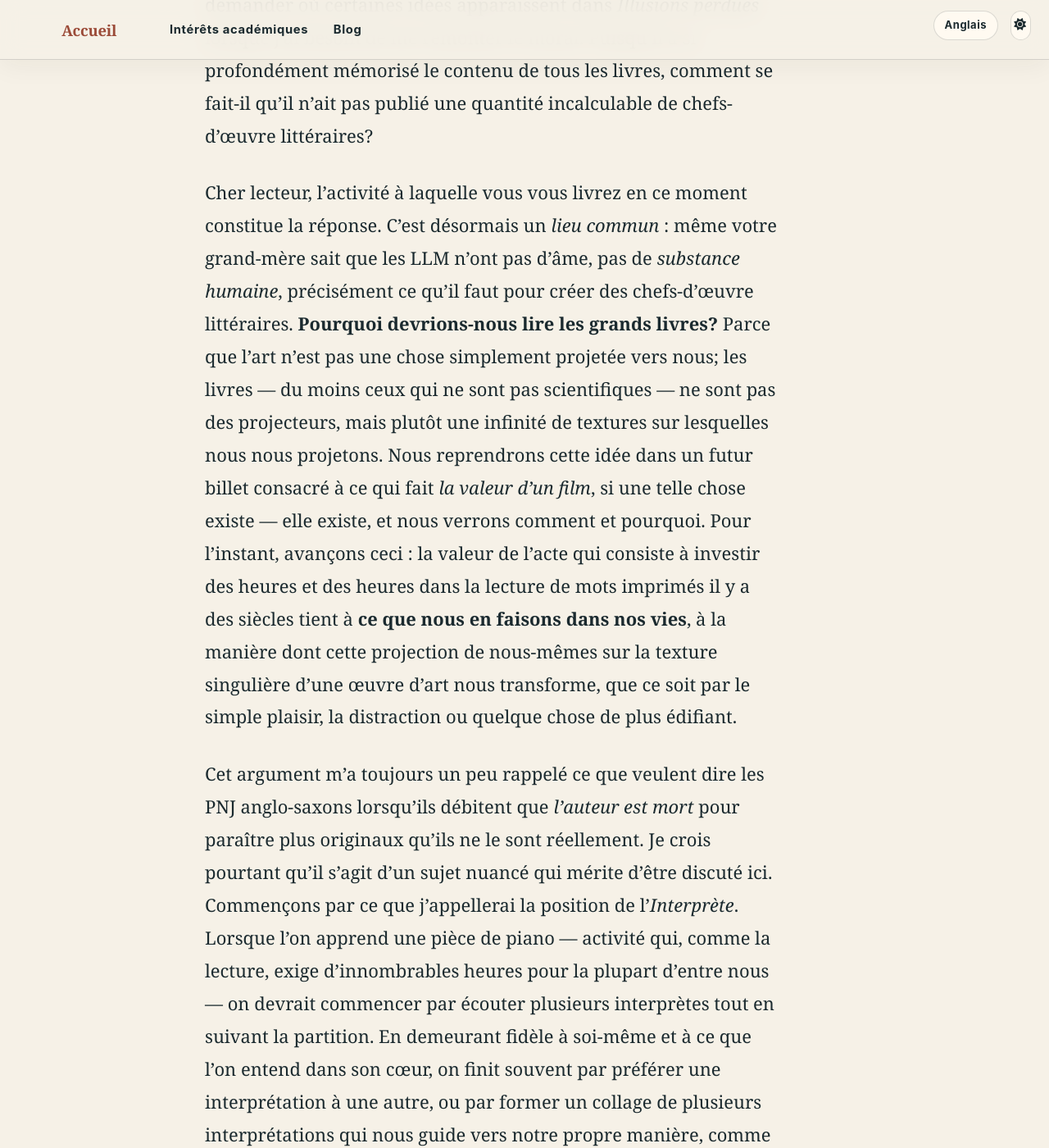
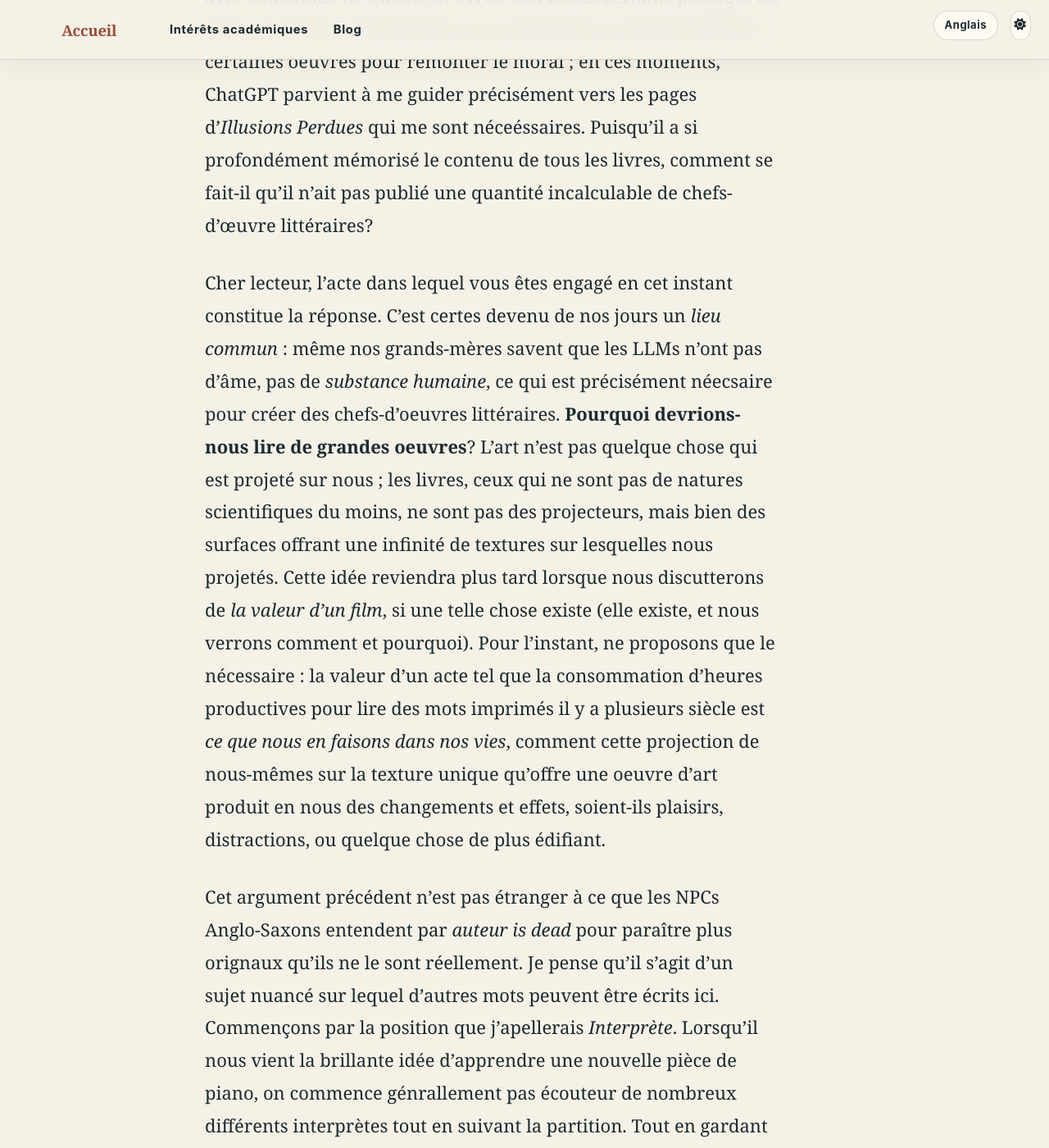
Before and after one commit to NicolasGoulet/NicolasGoulet.github.io, a Jekyll site: the page built from _posts/2026-08-06-relecture-don-quichotte.md, in a window 1280 px wide and 1400 px high, scrolled down 1589 px. Shown: the whole window at 82% size. Built offline with Jekyll 4.4.1, drawn with Linux system fonts in a browser that asks for light colours; some of the changed text lies outside the part shown.

Commit message:
Update the french version

```diff
--- a/_posts/2026-08-06-relecture-don-quichotte.md
+++ b/_posts/2026-08-06-relecture-don-quichotte.md
@@ -20,15 +20,17 @@
 
 ## Introduction
 
-Parler de *Don Quichotte* est un défi en soi. Ce livre ne ressemble pas aux œuvres dont j’ai parlé auparavant, pour lesquelles je pouvais décrire plus intuitivement le contexte de rédaction; je ne peux pas non plus exposer avec certitude et précision l’influence qu’il a exercée sur la littérature mondiale. Comment aider le lecteur lambda d’aujourd’hui à s’orienter vers un livre aussi ancien? Un livre rédigé dans un contexte qui nous est devenu si étranger? Un contexte où — Dieu nous garde d’ouvrir ici cette boîte de Pandore — même les faits historiques font l’objet de désaccords entre spécialistes? À cela s’ajoute le défi de l’anglais qui, avec son flegme froid, est souvent tout simplement *trop limité* pour traduire le sang chaud des tempéraments latins.
+Offrir une discussion pertinente à *Don Quichotte* est un défi en soi. Contrairement à d'autres oeuvres qui ont été ou seront discutées dans cette série de blogs, je ne connais rien de son auteur ni du contexte dans lequel il a été rédigé. Je n'ai que de vague bribes des impressions que l'oeuvre a laissé sur mes quinze ans, la substituant à un roman Folio Jeunesse quelconque que dans sa grande bêtitse notre professeure souhaitait nous faire lire.
 
-## (Re)lire les grands livres
+Comment guider le lecteur lambda au travers d'une lecture d'un livre si ancien? Un livre dont même le contexte de rédaction est sujet aux débats incessants d'historien? Dieu nous préserve qu'il ne me prenne l'envie de me mêler à ces rixtes. Ma solution est toute simple : offrir ici la plus honnête régurgitation qui me soit possible de l'appareil critique d'une édition de la Pléiade du livre, suppléée à quelques recherches et prompts.
 
-Je suis souvent étonné par l’incroyable capacité des grands modèles de langue (LLM) de pointe, qui ont reçu ce que Stevan Harnad appelle une *big gulp* — une « grande lampée » —, à se rappeler avec une mémoire prodigieuse d’où provient tel ou tel passage d’un livre. Il m’arrive de chercher un passage dans un ouvrage *quelconque*, puis de me tourner vers ChatGPT pour lui demander où certaines idées apparaissent dans *Illusions perdues* lorsque j’ai besoin de me remonter le moral. Puisqu’il a si profondément mémorisé le contenu de tous les livres, comment se fait-il qu’il n’ait pas publié une quantité incalculable de chefs-d’œuvre littéraires?
+## (Re)Lire des grands livres
 
-Cher lecteur, l’activité à laquelle vous vous livrez en ce moment constitue la réponse. C’est désormais un *lieu commun* : même votre grand-mère sait que les LLM n’ont pas d’âme, pas de *substance humaine*, précisément ce qu’il faut pour créer des chefs-d’œuvre littéraires. **Pourquoi devrions-nous lire les grands livres?** Parce que l’art n’est pas une chose simplement projetée vers nous; les livres — du moins ceux qui ne sont pas scientifiques — ne sont pas des projecteurs, mais plutôt une infinité de textures sur lesquelles nous nous projetons. Nous reprendrons cette idée dans un futur billet consacré à ce qui fait *la valeur d’un film*, si une telle chose existe — elle existe, et nous verrons comment et pourquoi. Pour l’instant, avançons ceci : la valeur de l’acte qui consiste à investir des heures et des heures dans la lecture de mots imprimés il y a des siècles tient à **ce que nous en faisons dans nos vies**, à la manière dont cette projection de nous-mêmes sur la texture singulière d’une œuvre d’art nous transforme, que ce soit par le simple plaisir, la distraction ou quelque chose de plus édifiant.
+Je suis souvent étonné par l’incroyable capacité des grands modèles de langue (LLM) de pointe, qui ont reçu ce qu'Étienne Harnad appelle le *big gulp* — une « grande gorgée » —, à retrouver avec exactitude de quelles oeuvres sont issues certains passages ou idées. Il m’arrive de chercher à me remémorer certaines idées de certaines oeuvres pour remonter le moral ; en ces moments, ChatGPT parvient à me guider précisément vers les pages d'*Illusions Perdues* qui me sont néceéssaires. Puisqu’il a si profondément mémorisé le contenu de tous les livres, comment se fait-il qu’il n’ait pas publié une quantité incalculable de chefs-d’œuvre littéraires?
 
-Cet argument m’a toujours un peu rappelé ce que veulent dire les PNJ anglo-saxons lorsqu’ils débitent que *l’auteur est mort* pour paraître plus originaux qu’ils ne le sont réellement. Je crois pourtant qu’il s’agit d’un sujet nuancé qui mérite d’être discuté ici. Commençons par ce que j’appellerai la position de l’*Interprète*. Lorsque l’on apprend une pièce de piano — activité qui, comme la lecture, exige d’innombrables heures pour la plupart d’entre nous — on devrait commencer par écouter plusieurs interprètes tout en suivant la partition. En demeurant fidèle à soi-même et à ce que l’on entend dans son cœur, on finit souvent par préférer une interprétation à une autre, ou par former un collage de plusieurs interprétations qui nous guide vers notre propre manière, comme pianiste, de jouer la pièce. Pour ma part, ce travail s’accompagne souvent d’une immersion dans la culture de l’époque où l’œuvre a été composée et, plus précisément, dans ce qui nourrissait le compositeur. Qu’aimait-il lire, jouer ou écouter? Tout cela peut faire apparaître un *domaine* général à l’intérieur duquel notre interprétation peut varier.
+Cher lecteur, l'acte dans lequel vous êtes engagé en cet instant constitue la réponse. C'est certes devenu de nos jours un *lieu commun* : même nos grands-mères savent que les LLMs n'ont pas d'âme, pas de *substance humaine*, ce qui est précisément néecsaire pour créer des chefs-d'oeuvres littéraires. **Pourquoi devrions-nous lire de grandes oeuvres**? L'art n'est pas quelque chose qui est projeté sur nous ; les livres, ceux qui ne sont pas de natures scientifiques du moins, ne sont pas des projecteurs, mais bien des surfaces offrant une infinité de textures sur lesquelles nous projetés. Cette idée reviendra plus tard lorsque nous discutterons de *la valeur d'un film*, si une telle chose existe (elle existe, et nous verrons comment et pourquoi). Pour l'instant, ne proposons que le nécessaire : la valeur d'un acte tel que la consommation d'heures productives pour lire des mots imprimés il y a plusieurs siècle est *ce que nous en faisons dans nos vies*, comment cette projection de nous-mêmes sur la texture unique qu'offre une oeuvre d'art produit en nous des changements et effets, soient-ils plaisirs, distractions, ou quelque chose de plus édifiant.
+
+Cet argument précédent n'est pas étranger à ce que les NPCs Anglo-Saxons entendent par *auteur is dead* pour paraître plus orignaux qu'ils ne le sont réellement. Je pense qu'il s'agit d'un sujet nuancé sur lequel d'autres mots peuvent être écrits ici. Commençons par la position que j'apellerais *Interprète*. Lorsqu'il nous vient la brillante idée d'apprendre une nouvelle pièce de piano, on commence génrallement pas écouteur de nombreux différents interprètes tout en suivant la partition. Tout en gardant en tête ce que votre coeur chante, on finit inévitablement par avoir une performance préférée, ou l'idée d'une performance préféreée issue d'un collage, qui nous guide en tant que pianiste interprétant une oeuvre. Personallement, cet acte est souvent accompli en s'impregnant de la culture des temps où l'oeuvre a été composée, et plus précisément, ce qui a influencé son auteur. Qu'aimait-il lire? Ou jouer? Ou écouter? De tout ceci, on obtient généralement un *domaine* au travers duquel notre interprétation peut varier.
 
 Le paragraphe précédent peut donner l’impression que j’adhère à une conception plutôt conservatrice de l’interprétation des `Arts` — imaginez Contrapoints prononcer cette phrase. Pourtant, les positions plus radicales sur la *mort de l’auteur* contiennent bel et bien une part de vérité : vous **pouvez** simplement faire ce que vous voulez d’une œuvre d’art. Et c’est valide. L’acte d’interpréter une œuvre et de réfléchir à son sujet fait lui-même partie de cette œuvre. Révélons dès maintenant la conclusion d’un futur billet : la valeur d’une œuvre d’art réside dans ce que nous en faisons dans nos vies. Voilà pourquoi il n’existe pas de bons ou de mauvais films. Nous verrons dans une prochaine série comment ces idées peuvent nous conduire de Kant à Toby Fox.
 
```
Also changed, not shown: _posts/2026-08-06-rereading-don-quichotte.md (+2 -2 lines).
